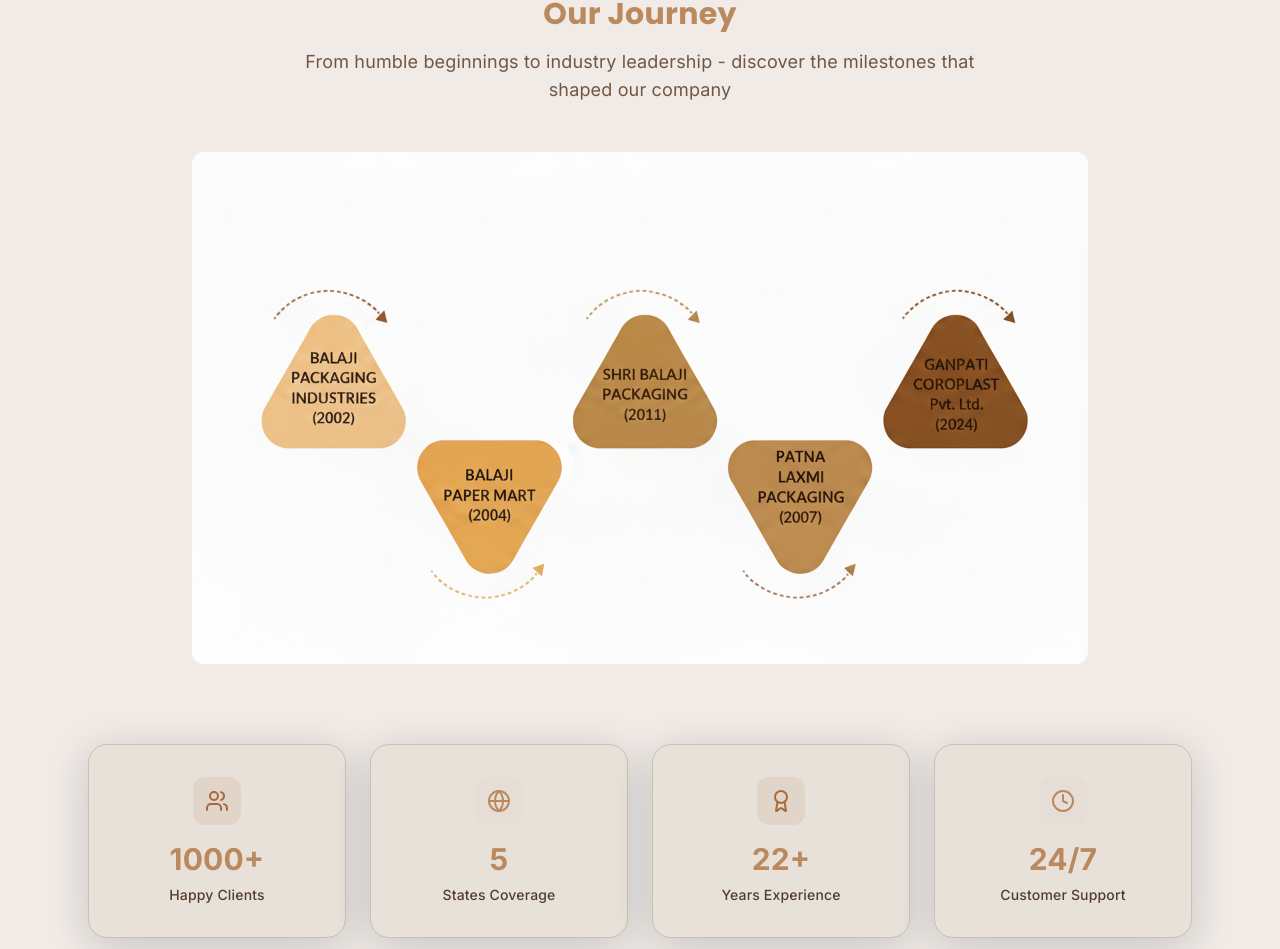
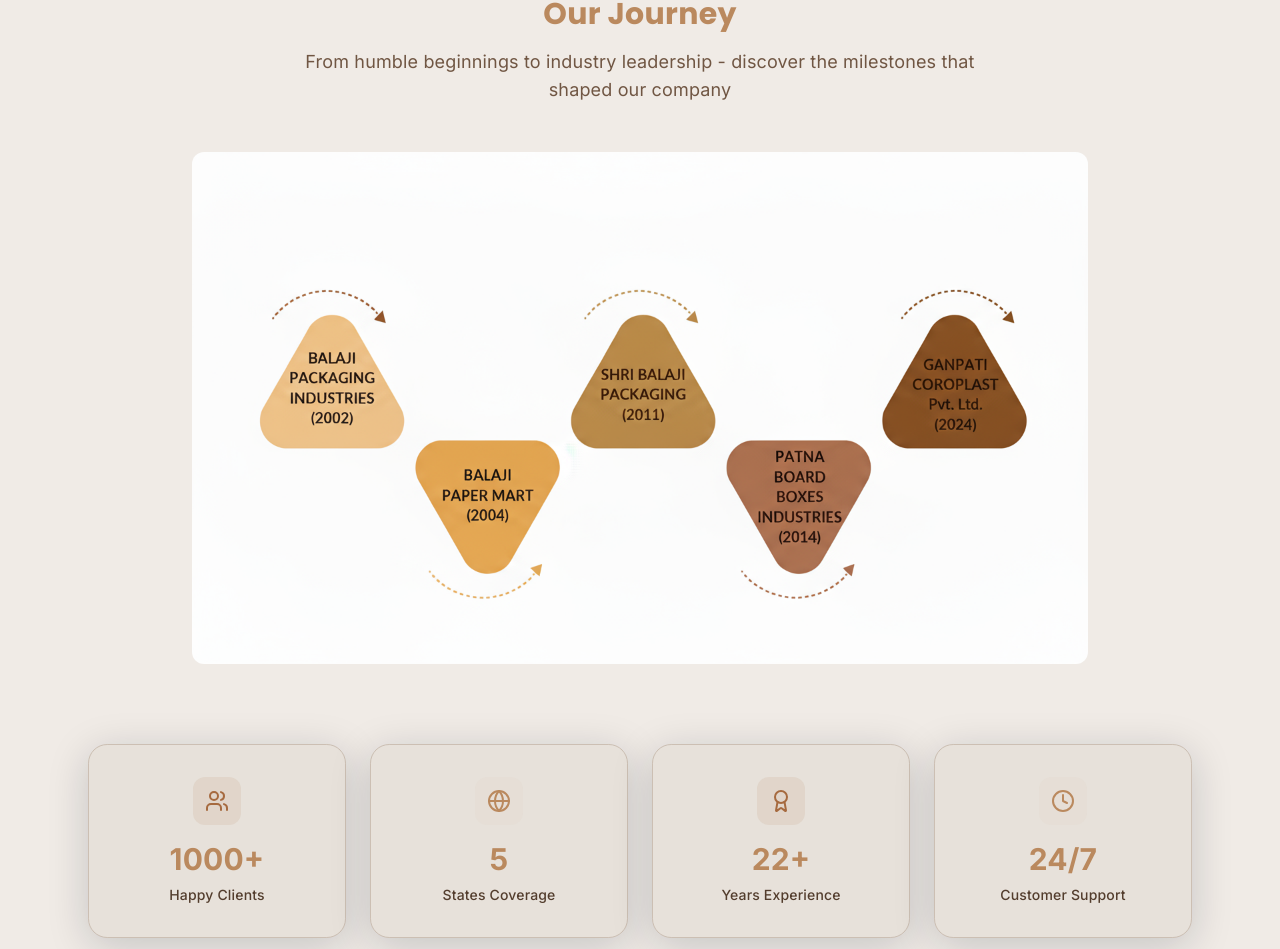
Before and after one commit to Balaji-Group/the-balaji-group, a React (Vite) app: page /#/about in a window 1280 px wide. Shown: the part 1025-1974 px from the top of the page. Built offline with nearby package versions, Linux system fonts and the light colour scheme.

Commit message:
Reverted to commit d0e95c98d3c0dd8b151e1f5ef1e8896d67ba36a5

```diff
--- a/src/components/About.tsx
+++ b/src/components/About.tsx
@@ -89,8 +89,8 @@ const About = () => {
           </div>
           <div className="w-full max-w-4xl mx-auto">
             <img
-              src={withBase('/lovable-uploads/our-journey-complete.png')}
-              alt="Timeline of Balaji Group companies from 2002 to 2024 including Laxmi Packaging"
+              src={withBase('/lovable-uploads/our-journey-themed.png')}
+              alt="Timeline of Balaji Group companies from 2002 to 2024"
               className="w-full h-auto object-contain rounded-xl mx-auto"
             />
           </div>
```
Also changed, not shown: public/lovable-uploads/our-journey-complete.png (deleted).
